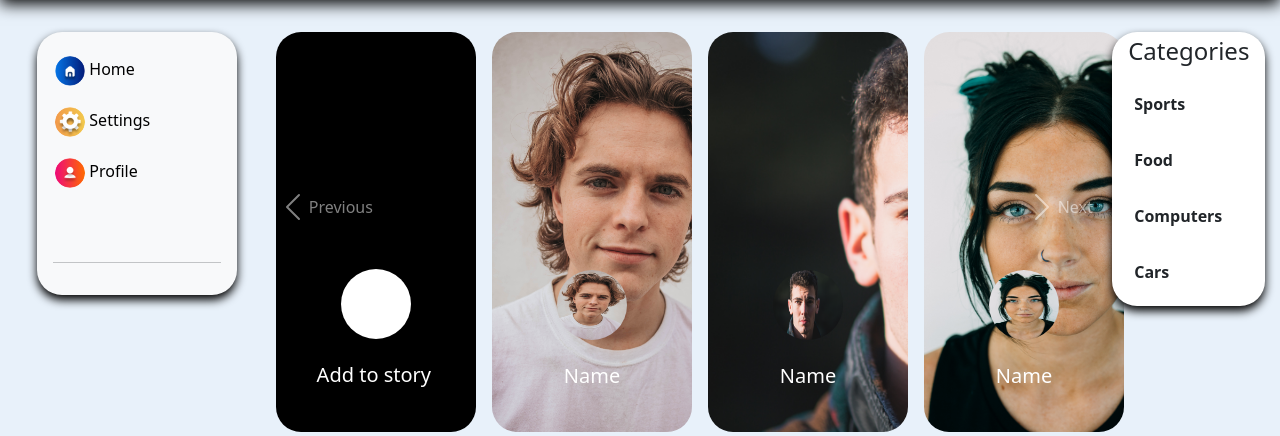
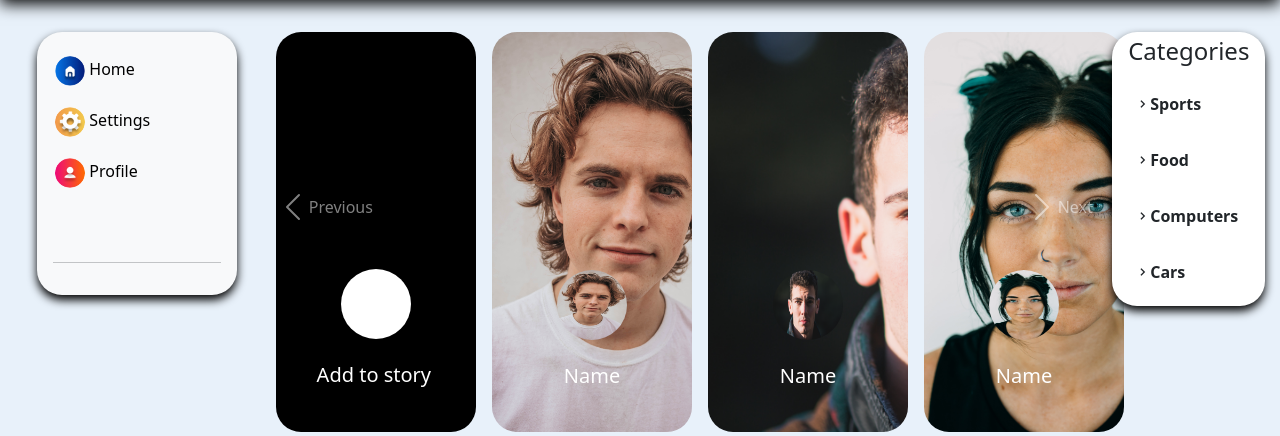
Before and after one commit to HasanFawaz2002/ESA-Project1, a PHP site: page /guest.html in a window 1280 px wide. Shown: the part 72-508 px from the top of the page. Run offline with PHP 8.4, Linux system fonts and the light colour scheme.

Commit message:
js Dropdown

```diff
--- a/guest.html
+++ b/guest.html
@@ -209,12 +209,12 @@
                 <center>
                     <h4 style="margin-top: 5px;">Categories</h4>
                 </center>
-                <ul class="list-unstyled ps-0">
-                    <li class="mb-1">
+                <ul class="list-unstyled ps-0" >
+                    <li class="mb-1" >
                         <button class="btn btn-toggle d-inline-flex align-items-center rounded border-0 collapsed"
                             data-bs-toggle="collapse" data-bs-target="#home-collapse" aria-expanded="false"
-                            style="font-weight:bold ;">
-                            Sports
+                            style="font-weight:bold ;" id="drop-btn1">
+                            <i class='bx bx-chevron-right' id="drop-icon1"></i> Sports
                         </button>
                         <div class="collapse" id="home-collapse">
                             <ul class="btn-toggle-nav list-unstyled fw-normal pb-1 small">
@@ -234,8 +234,8 @@
                     <li class="mb-1">
                         <button class="btn btn-toggle d-inline-flex align-items-center rounded border-0 collapsed"
                             data-bs-toggle="collapse" data-bs-target="#dashboard-collapse" aria-expanded="false"
-                            style="font-weight:bold ;">
-                            Food
+                            style="font-weight:bold ;" id="drop-btn2" >
+                            <i class='bx bx-chevron-right' id="drop-icon2"></i>Food
                         </button>
                         <div class="collapse" id="dashboard-collapse">
                             <ul class="btn-toggle-nav list-unstyled fw-normal pb-1 small">
@@ -256,8 +256,8 @@
                     <li class="mb-1">
                         <button class="btn btn-toggle d-inline-flex align-items-center rounded border-0 collapsed"
                             data-bs-toggle="collapse" data-bs-target="#orders-collapse" aria-expanded="false"
-                            style="font-weight:bold ;">
-                            Computers
+                            style="font-weight:bold ;" id="drop-btn3">
+                            <i class='bx bx-chevron-right' id="drop-icon3"></i>Computers
                         </button>
                         <div class="collapse" id="orders-collapse">
                             <ul class="btn-toggle-nav list-unstyled fw-normal pb-1 small">
@@ -276,8 +276,8 @@
                     <li class="mb-1">
                         <button class="btn btn-toggle d-inline-flex align-items-center rounded border-0 collapsed"
                             data-bs-toggle="collapse" data-bs-target="#account-collapse" aria-expanded="false"
-                            style="font-weight:bold ;">
-                            Cars
+                            style="font-weight:bold ;" id="drop-btn4">
+                            <i class='bx bx-chevron-right' id="drop-icon4"></i>Cars
                         </button>
                         <div class="collapse" id="account-collapse">
                             <ul class="btn-toggle-nav list-unstyled fw-normal pb-1 small">
@@ -313,6 +313,7 @@
         <script src="https://cdn.jsdelivr.net/npm/bootstrap@5.3.0-alpha3/dist/js/bootstrap.bundle.min.js"
             integrity="sha384-ENjdO4Dr2bkBIFxQpeoTz1HIcje39Wm4jDKdf19U8gI4ddQ3GYNS7NTKfAdVQSZe"
             crossorigin="anonymous"></script>
+            <script src="main.js"></script>
 </body>
 
 </html>
--- /dev/null
+++ b/main.js
@@ -0,0 +1,22 @@
+//icon drop down rotation
+let dropbtn1 = document.getElementById("drop-btn1");
+let dropicon1 = document.getElementById("drop-icon1");
+dropbtn1.addEventListener("click",()=>{
+    dropicon1.classList.toggle("rotate");
+})
+
+let dropbtn2 = document.getElementById("drop-btn2");
+let dropicon2 = document.getElementById("drop-icon2");
+dropbtn2.addEventListener("click",()=>{
+    dropicon2.classList.toggle("rotate");
+})
+let dropbtn3 = document.getElementById("drop-btn3");
+let dropicon3 = document.getElementById("drop-icon3");
+dropbtn3.addEventListener("click",()=>{
+    dropicon3.classList.toggle("rotate");
+})
+let dropbtn4 = document.getElementById("drop-btn4");
+let dropicon4 = document.getElementById("drop-icon4");
+dropbtn4.addEventListener("click",()=>{
+    dropicon4.classList.toggle("rotate");
+})
--- a/style.css
+++ b/style.css
@@ -92,6 +92,9 @@ position: relative;
 
 .dropdown-container ul li {
     margin: 20px 10px 0 10px;
+}
+.rotate{
+    transform: rotate(90deg);
 }
 
 /* Middle container */
```
